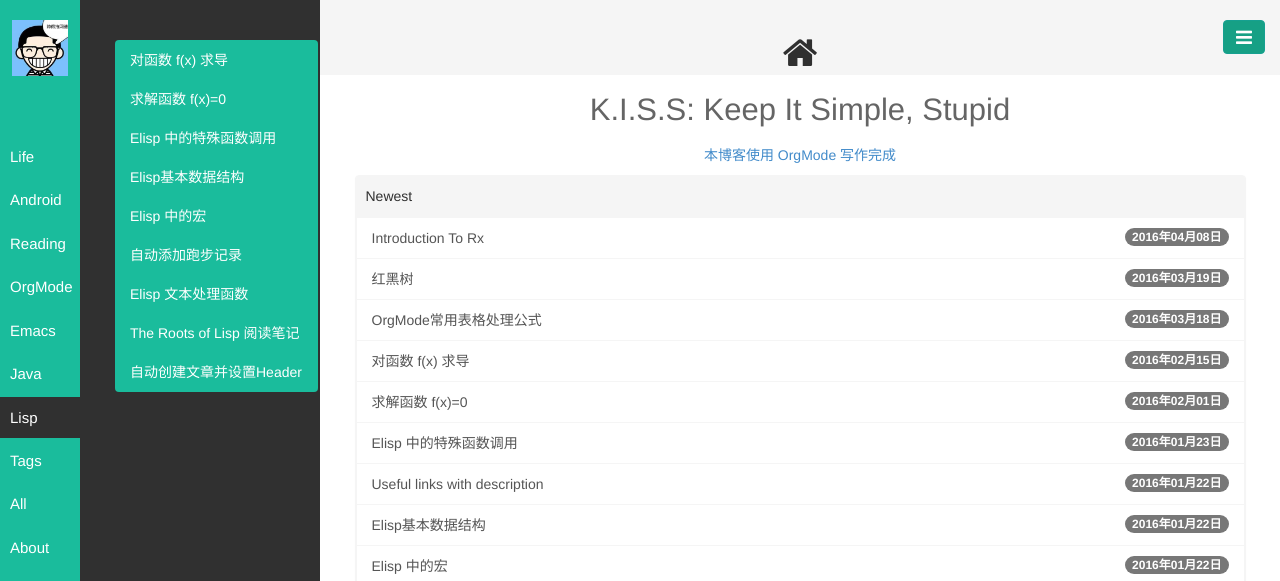
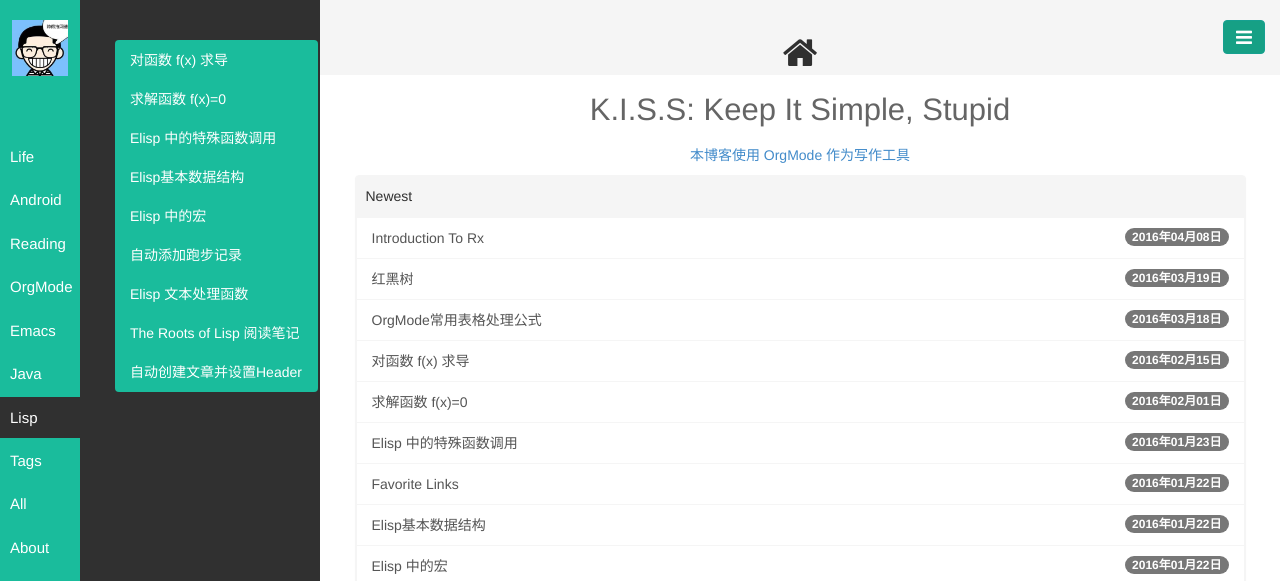
Before and after one commit to byrlx/byrlx.github.io, a Jekyll site: the page built from index.html, in a window 1280 px wide. Shown: the top 581 px of the page. Built offline with Jekyll 4.4.1, drawn with Linux system fonts in a browser that asks for light colours; the list of posts is cut into pages by our own code.

Commit message:
update blog

```diff
--- a/_posts/OrgMode/2015-01-31-Use-Emacs-Org-Mode-Write-Github-Post.html
+++ b/_posts/OrgMode/2015-01-31-Use-Emacs-Org-Mode-Write-Github-Post.html
@@ -1,6 +1,6 @@
 ---
 layout: post
-title: 使用OrgMode撰写Github博客
+title: 使用OrgMode撰写博客
 category: [OrgMode]
 tag: [emacs, orgmode]
 description: [A brief description about how to write post with orgmode]
--- a/_posts/Other/2016-01-22-bookmarks.html
+++ b/_posts/Other/2016-01-22-bookmarks.html
@@ -1,6 +1,6 @@
 ---
 layout: post
-title: Useful links with description
+title: Favorite Links
 category: [Life]
 ---
 <div id="outline-container-orgheadline16" class="outline-2">
--- a/index.html
+++ b/index.html
@@ -5,7 +5,7 @@ titlename: 首页
 ---
 <!--<br>-->
 <center><h1>K.I.S.S: Keep It Simple, Stupid</a><h1></center>
-<center><a href="http://xuzhengchao.com/orgmode/Use-Emacs-Org-Mode-Write-Github-Post.html">本博客使用 OrgMode 写作完成</a></center>
+<center><a href="http://xuzhengchao.com/orgmode/Use-Emacs-Org-Mode-Write-Github-Post.html">本博客使用 OrgMode 作为写作工具</a></center>
 <p/>
 <div class="row">
   <div class="col-md-12">
--- a/org/OrgMode/2015-01-31-Use-Emacs-Org-Mode-Write-Github-Post.org
+++ b/org/OrgMode/2015-01-31-Use-Emacs-Org-Mode-Write-Github-Post.org
@@ -7,7 +7,7 @@
 #+BEGIN_HTML
 ---
 layout: post
-title: 使用OrgMode撰写Github博客
+title: 使用OrgMode撰写博客
 category: [OrgMode]
 tag: [emacs, orgmode]
 description: [A brief description about how to write post with orgmode]
--- a/org/Other/2016-01-22-bookmarks.org
+++ b/org/Other/2016-01-22-bookmarks.org
@@ -8,7 +8,7 @@
 #+BEGIN_HTML
 ---
 layout: post
-title: Useful links with description
+title: Favorite Links
 category: [Life]
 ---
 #+END_HTML
```
Also changed, not shown: _posts/2013-06-16-the-python-challenge-攻略-(1-8).md (+1 -1 lines), _posts/2013-07-31-the-python-challenge-攻略-(9-16).md (+1 -1 lines).
